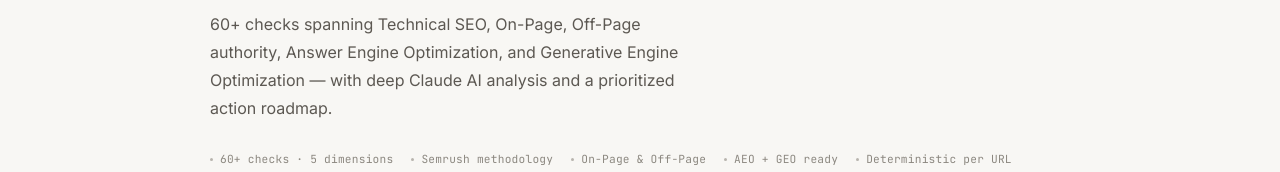
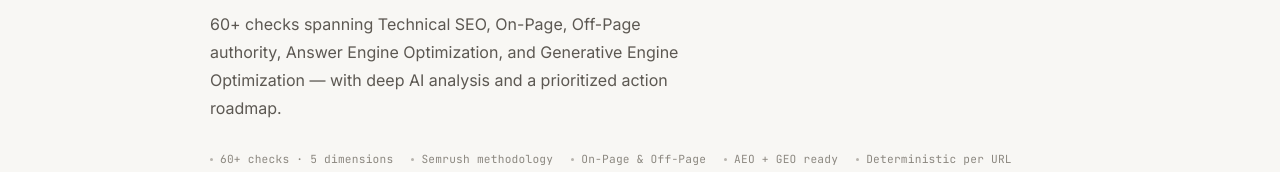
Before and after one commit to tctbankphanuwat-netizen/freeaudit, a plain HTML site: page index.html in a window 1280 px wide. Shown: the part 321-493 px from the top of the page. Drawn offline with Linux system fonts and the light colour scheme.

Commit message:
Update index.html

```diff
--- a/index.html
+++ b/index.html
@@ -880,7 +880,7 @@ body {
   <div class="wrap">
     <p class="eyebrow">Semrush-Aligned Website Intelligence</p>
     <h1>Professional audit across<br><em>5 SEO dimensions.</em></h1>
-    <p class="hero-desc">60+ checks spanning Technical SEO, On-Page, Off-Page authority, Answer Engine Optimization, and Generative Engine Optimization — with deep Claude AI analysis and a prioritized action roadmap.</p>
+    <p class="hero-desc">60+ checks spanning Technical SEO, On-Page, Off-Page authority, Answer Engine Optimization, and Generative Engine Optimization — with deep AI analysis and a prioritized action roadmap.</p>
     <div class="hero-feats">
       <span class="hero-feat">60+ checks · 5 dimensions</span>
       <span class="hero-feat">Semrush methodology</span>
```
